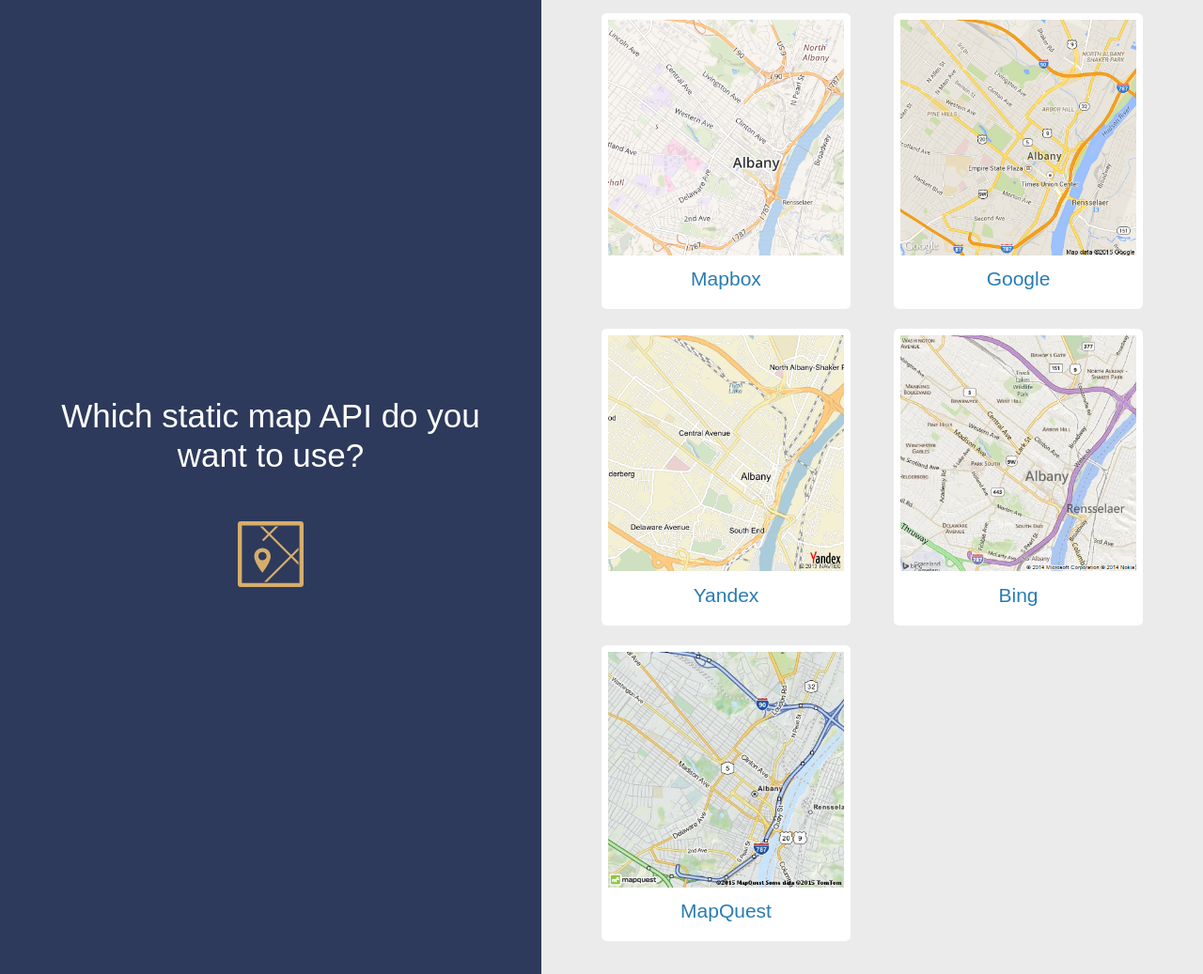
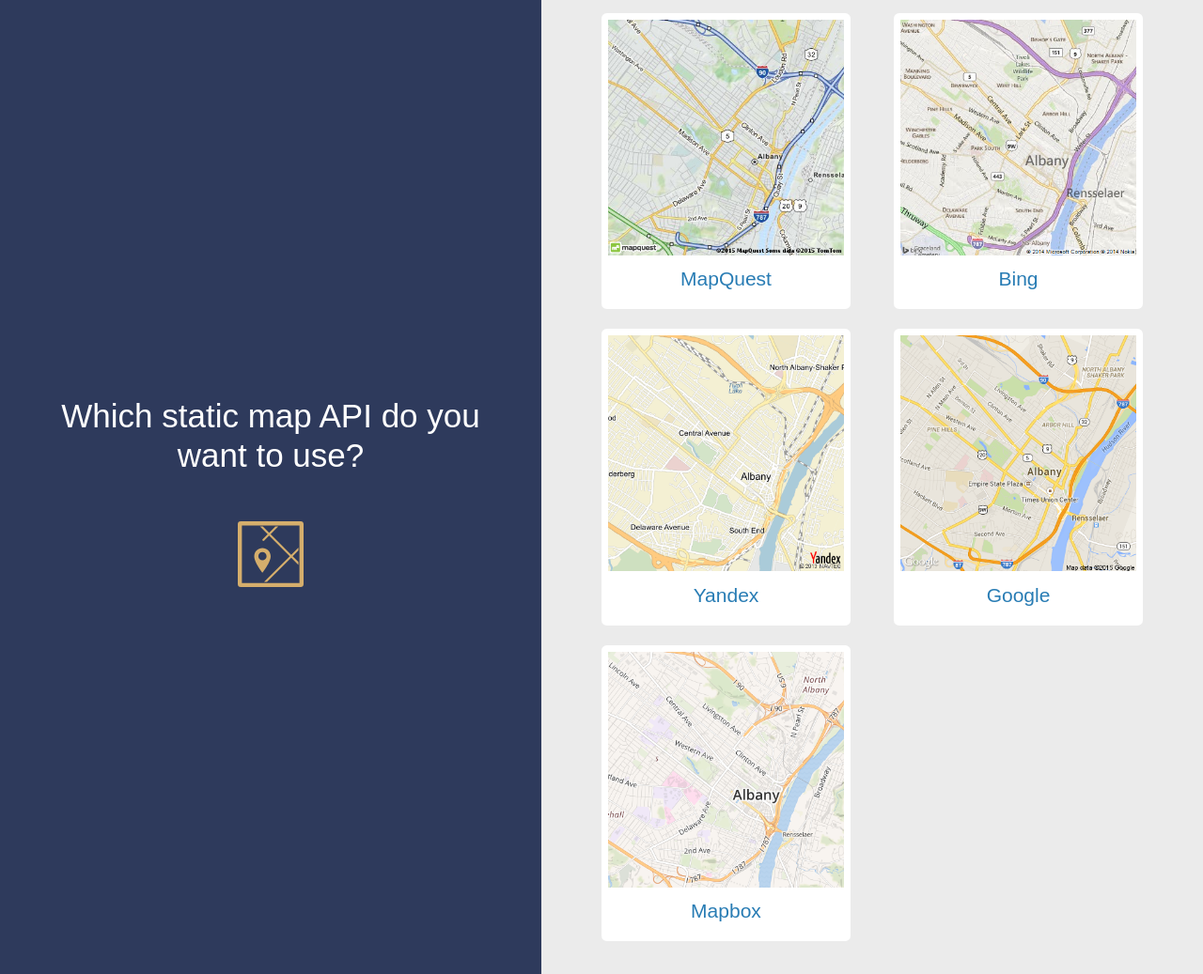
Before and after one commit to katydecorah/staticmapmaker, a Jekyll site: the page built from index.html, in a window 1280 px wide and 1037 px high. Shown: the whole window at 94% size. Built offline with Jekyll 4.4.1, drawn with Linux system fonts in a browser that asks for light colours.

Commit message:
copy edits

```diff
--- a/_includes/tabs/about.html
+++ b/_includes/tabs/about.html
@@ -1,5 +1,5 @@
 <input id="about" name="tab" type="radio" class="tab-input">
-<label for="about" class="tab-link">About</label>
+<label for="about" class="tab-link">About static maps</label>
 <div id="tab-about" class="tab">
 <p>You can add a static map to any website with simple HTML and no JavaScript. Using URL parameters, you can describe the type of map that you want and {{ page.title }} will send it back.</p>
 <p>The Static Map Maker helps you configure the {{ page.title }} API parameters and gives you the code in real time.</p>
--- a/_includes/tabs/code.html
+++ b/_includes/tabs/code.html
@@ -2,7 +2,7 @@
 <label for="code" class="tab-link">Code</label>
 <div id="tab-code" class="tab">
 <pre>{{ mapcode }}</pre>
-<p>Treat the code like an image. You can use HTML or CSS to display it.</p>
+<p>Treat the code like an image &mdash; you can use HTML or CSS to display it.</p>
 <h2>HTML</h2>
 <pre>&lt;img src="{{ mapcode }}" alt="{{page.title}} Map[[base.auto != true && ' of '+ base.location || '' ]]"&gt;{% if page.title == 'Mapbox' %}
 &lt;a href="https://www.mapbox.com/about/maps/"&gt;&copy; Mapbox &copy; OpenStreetMap&lt;/a&gt;{% endif %}</pre>
--- a/_includes/tabs/usage.html
+++ b/_includes/tabs/usage.html
@@ -1,5 +1,5 @@
 <input id="usage" name="tab" type="radio" class="tab-input">
-<label for="usage" class="tab-link">How to Use</label>
+<label for="usage" class="tab-link">How to use</label>
 <div id="tab-usage" class="tab">
 <ol>
 {% if page.title == 'Mapbox' %}<li>You need a <a href="https://www.mapbox.com/">Mapbox account</a> to generate a map ID and to get a public API token.</li>{% endif %}
--- a/_layouts/page.html
+++ b/_layouts/page.html
@@ -12,7 +12,7 @@
 <div class="container">
 <form>
 {% include controls/{{ page.title | downcase }}.html %}
-<div class="form-group">Try another API: {% for api in site.pages %}{% if api.title and api.title != page.title %}<a href="{{site.url}}{{api.url}}" class='api-link'>{{api.title}}</a> {% endif %}{% endfor %}</div>
+<div class="form-group">Try another API: {% for api in site.pages sort %}{% if api.title and api.title != page.title %}<a href="{{site.url}}{{api.url}}" class='api-link'>{{api.title}}</a> {% endif %}{% endfor %}</div>
 </form>
 </div><!-- /container -->
 </div><!-- /controls -->
--- a/index.html
+++ b/index.html
@@ -5,7 +5,7 @@
 <h2>Which static map API do you want to use? {% include svg/icon.svg %}</h2>
 </div>
 <div class="choices">
-{% for page in site.pages reversed %}{% if page.title %}
+{% for page in site.pages sort %}{% if page.title %}
 <a href="{{site.url}}{{ page.url }}" class="choose-map">
 <div class="choose-map-example"><img src="{{site.url}}/img/{{page.title | downcase}}.png" alt="{{page.title}} static map API"></div>
 <div class="choose-map-title">{{page.title}}</div>
```
